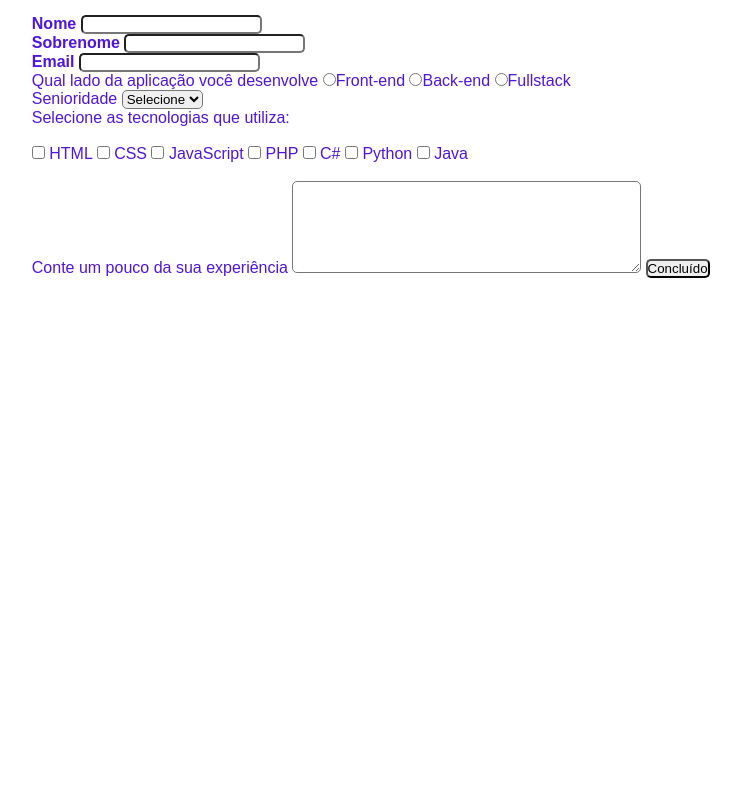
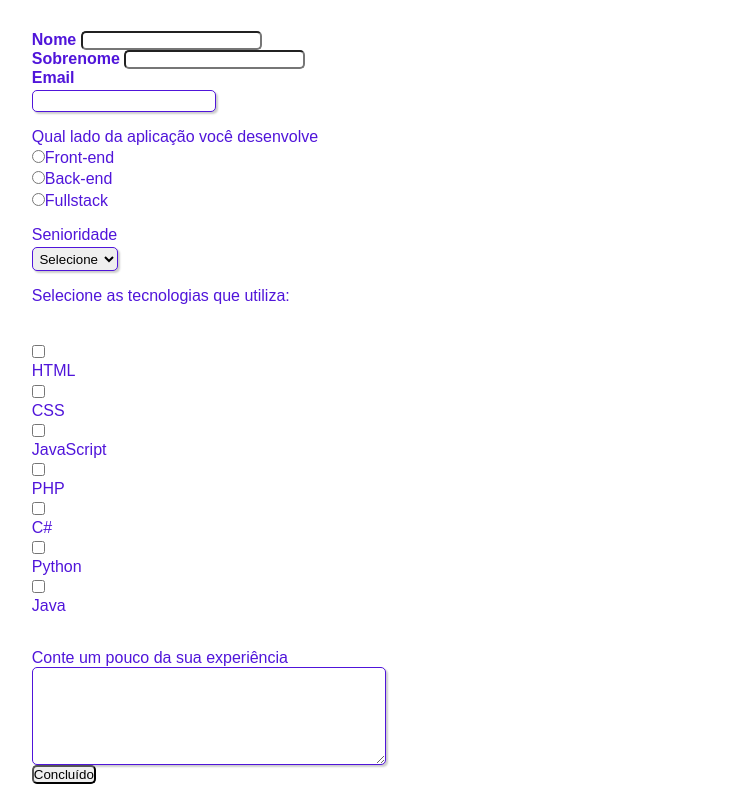
Before and after one commit to Gustavulk/formulario, a plain HTML site: page index.html in a window 1280 px wide. Shown: the part 85-885 px from the top of the page, without its empty margins (429-1170 px from the left). Before the commit the page ends 800 px from the top, so only its background shows below. Drawn offline with Linux system fonts and the light colour scheme.

Commit message:
Mais estilizações no CSS

```diff
--- a/style.css
+++ b/style.css
@@ -65,3 +65,33 @@ body {
 input, select, textarea, button {
     border-radius: 5px;
 }
+
+.campo {
+    margin-bottom: 1em;
+}
+
+.campo label {
+    margin-bottom: 0.2em;
+    color: #5015da;
+    display: block;
+}
+
+fieldset .grupo .campo {
+    float: left;
+    margin-right: 1em;
+}
+
+.campo input[type="text"], .campo input[type="email"], .campo select, .campo textarea {
+    padding: 0.2em;
+    border: 1px solid #5015da;
+    box-shadow: 2px 2px 2px rgb(0, 0, 0, 0.2);
+    display: block;
+}
+
+.campo select option {
+    padding-right: 1em;
+}
+
+.campo input:focus, .campo select:focus, .campo textarea:focus {
+    background-color: #fff;
+}
```
